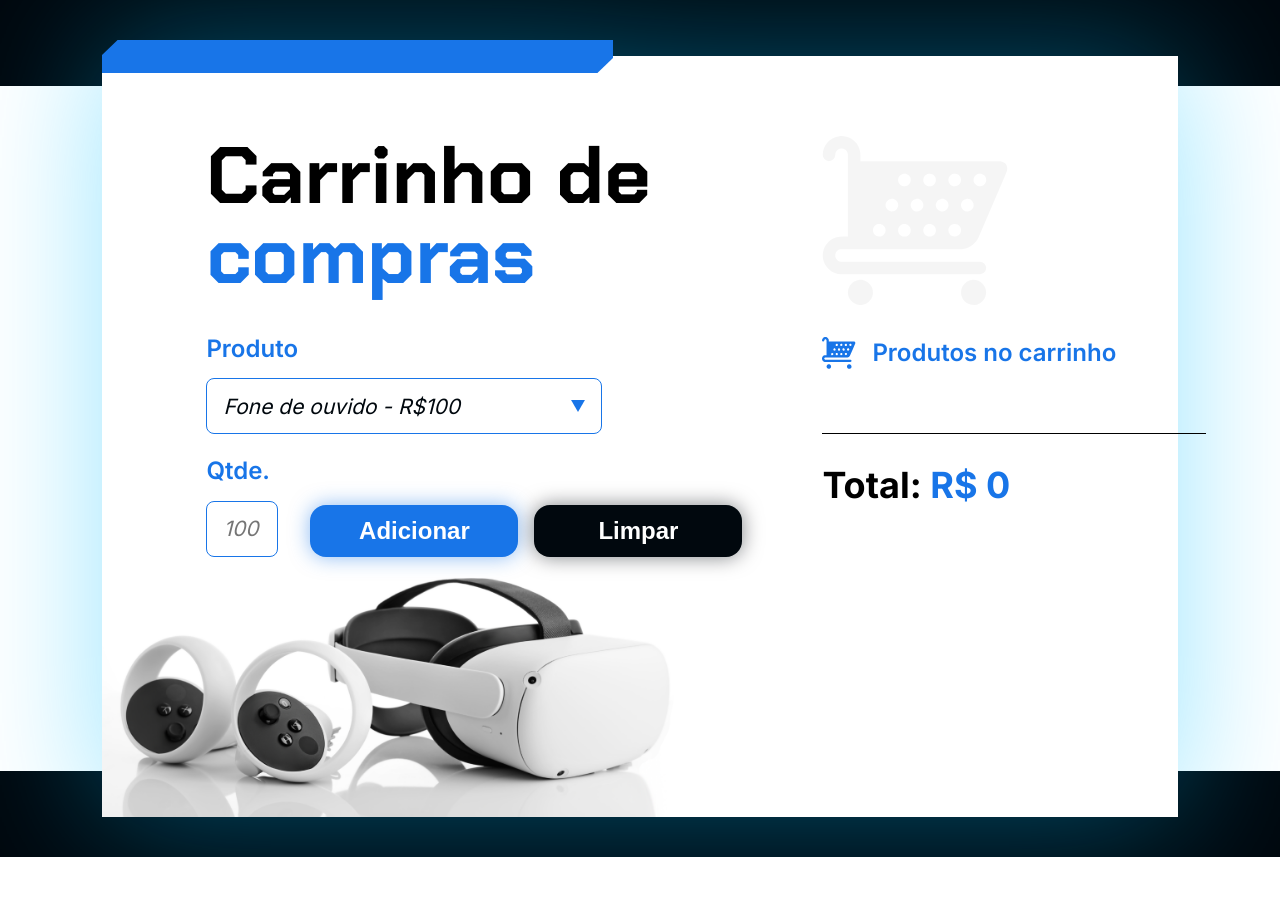
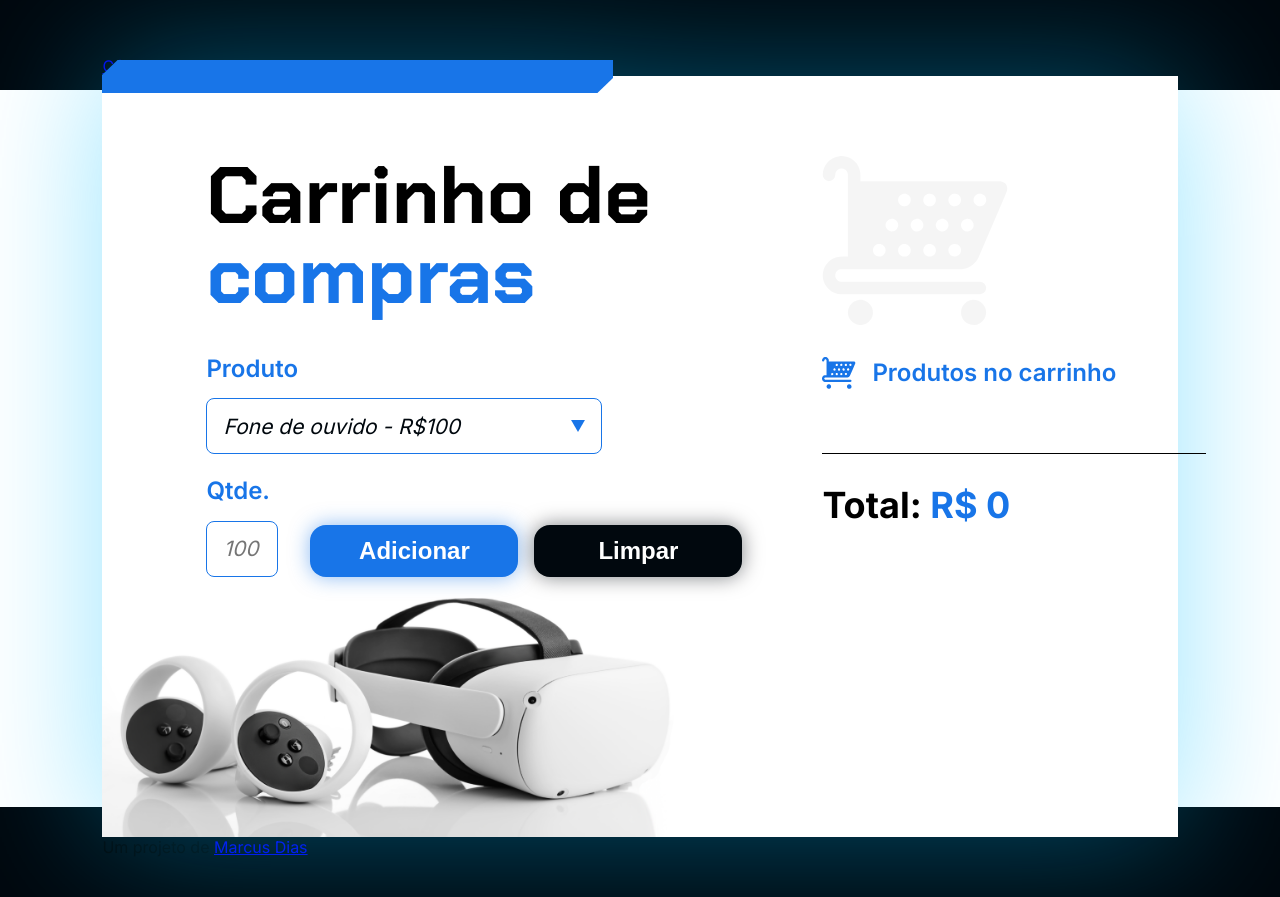
Before and after one commit to Marcus-Diasdev/carrinho-compras, a plain HTML site: page index.html in a window 1280 px wide. Before the commit the page ends 857 px from the top, so only its background shows below. Drawn offline with Linux system fonts and the light colour scheme.

Commit message:
Update index.html

```diff
--- a/index.html
+++ b/index.html
@@ -15,6 +15,11 @@
 </head>
 
 <body>
+
+  <div class="container-codigo">
+    <a id="codigo" href="https://github.com/Marcus-Diasdev/sorteador-numeros" target="_blank">Código</a>
+  </div>
+
   <main class="conteudo-principal">
     <div class="grafismo-azul"></div>
     <section class="adicionar-produto">
@@ -69,6 +74,9 @@
     </section>
   </main>
 
+  <footer id="footer">Um projeto de <a href="https://www.linkedin.com/in/marcus-dias-63a364221/" target="_blank">Marcus Dias</a>
+  </footer>
+
   <script src="js/app.js"></script>
 </body>
 
```
